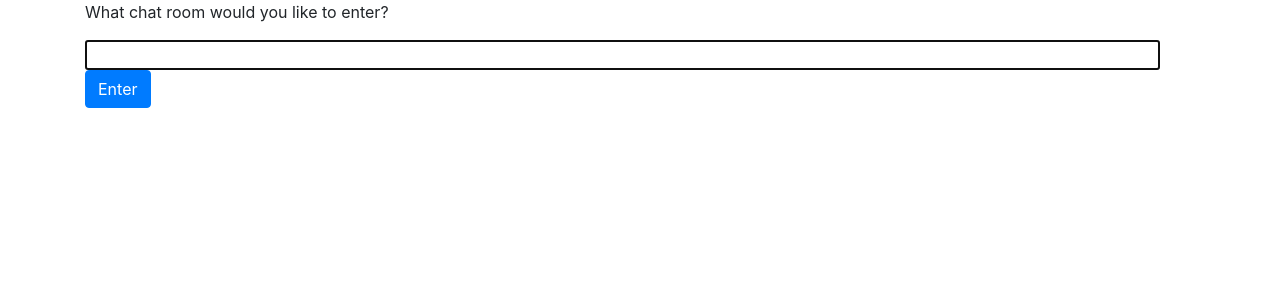
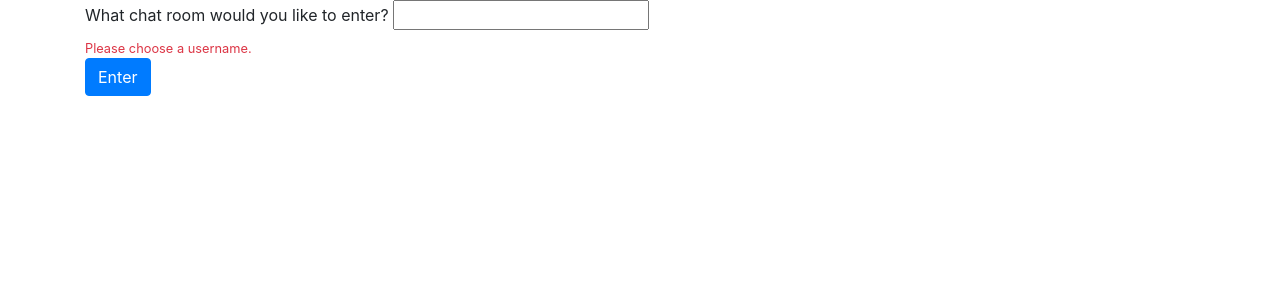
Before and after one commit to hamidrezaRanjbarpour/chat_server, a Django app: template messenger/templates/messenger/index.html in a window 1280 px wide. Shown: the top 300 px of the page. Run offline with Django 3.2, Linux system fonts and the light colour scheme; the template is opened without the code that fills it, so the values that code supplies are empty, except form fields; tables that the repository leaves empty hold one stand-in row (values such as "Sample post"); form fields are guessed from the names that the template uses; some libraries are stand-ins or nearby versions.

Commit message:
using django form for index view instead of javascript

```diff
--- /dev/null
+++ b/messenger/forms.py
@@ -0,0 +1,5 @@
+from django import forms
+
+
+class IndexForm(forms.Form):
+    room_name = forms.CharField(max_length=100)
--- a/messenger/static/messenger/index.js
+++ b/messenger/static/messenger/index.js
@@ -9,5 +9,5 @@
 
 document.querySelector('#room-name-submit').onclick = function (e) {
     var roomName = document.querySelector('#room-name-input').value;
-    window.location.pathname = '/chat/' + roomName + '/';
+    // window.location.pathname = '/chat/' + roomName + '/';
 };
--- a/messenger/static/messenger/room.js
+++ b/messenger/static/messenger/room.js
@@ -1,3 +1,4 @@
+
 const roomName = JSON.parse(document.getElementById('room-name').textContent);
 
         const chatSocket = new WebSocket(
--- a/messenger/templates/messenger/base.html
+++ b/messenger/templates/messenger/base.html
@@ -5,11 +5,14 @@
     <title>{% block title %}{% endblock %}</title>
     <link rel="stylesheet" href="https://maxcdn.bootstrapcdn.com/bootstrap/4.0.0/css/bootstrap.min.css">
 </head>
+
 <body>
 {% block content %}{% endblock %}
 </body>
+
 <script src="https://code.jquery.com/jquery-3.2.1.slim.min.js"></script>
 <script src="https://cdnjs.cloudflare.com/ajax/libs/popper.js/1.12.9/umd/popper.min.js"></script>
 <script src="https://maxcdn.bootstrapcdn.com/bootstrap/4.0.0/js/bootstrap.min.js"></script>
 {% block script %}{% endblock %}
+
 </html>
--- a/messenger/templates/messenger/index.html
+++ b/messenger/templates/messenger/index.html
@@ -1,18 +1,28 @@
 {% extends 'messenger/base.html' %}
+{% load widget_tweaks %}
 {% load static %}
 
 {% block title %}Chat Rooms{% endblock %}
 
 {% block content %}
     <div class="container">
-        <p>What chat room would you like to enter?</p>
-        <input id="room-name-input" type="text" size="100"><br>
-        <button class="btn btn-primary" id="room-name-submit" type="submit">Enter</button>
+        <form action="" method="post">
+            {% csrf_token %}
+            <div class="form-group">
+                <label for="{{ form.room_name.id_for_label }}">What chat room would you like to enter?</label>
+                {{ form.room_name|append_attr:"class:form-control"|attr:"placeholder:Room Name" }}
+
+                <div class="invalid-feedback d-block">
+                    Please choose a username.
+                </div>
+                <button class="btn btn-primary" id="room-name-submit" type="submit">Enter</button>
+            </div>
+        </form>
     </div>
 
 
 {% endblock %}
 
 {% block script %}
-    <script src="{% static 'messenger/index.js' %}"></script>
+    {#    <script src="{% static 'messenger/index.js' %}"></script>#}
 {% endblock %}
--- a/messenger/templates/messenger/room.html
+++ b/messenger/templates/messenger/room.html
@@ -5,8 +5,8 @@
 
 {% block content %}
 
-    <textarea id="chat-log" cols="100" rows="20"></textarea><br>
-    <input id="chat-message-input" type="text" size="100"><br>
+    <textarea id="chat-log" cols="100" rows="20"></textarea>
+    <input id="chat-message-input" type="text" size="100">
     <input id="chat-message-submit" type="button" value="Send">
     {{ room_name|json_script:"room-name" }}
 
--- a/messenger/urls.py
+++ b/messenger/urls.py
@@ -1,6 +1,7 @@
 from django.urls import path
 from . import views
 
+app_name = 'messenger'
 urlpatterns = [
     path('', views.index, name='index'),
     path('<str:room_name>/', views.room, name='room'),
```
Also changed, not shown: messenger/views.py (+14 -2 lines).
